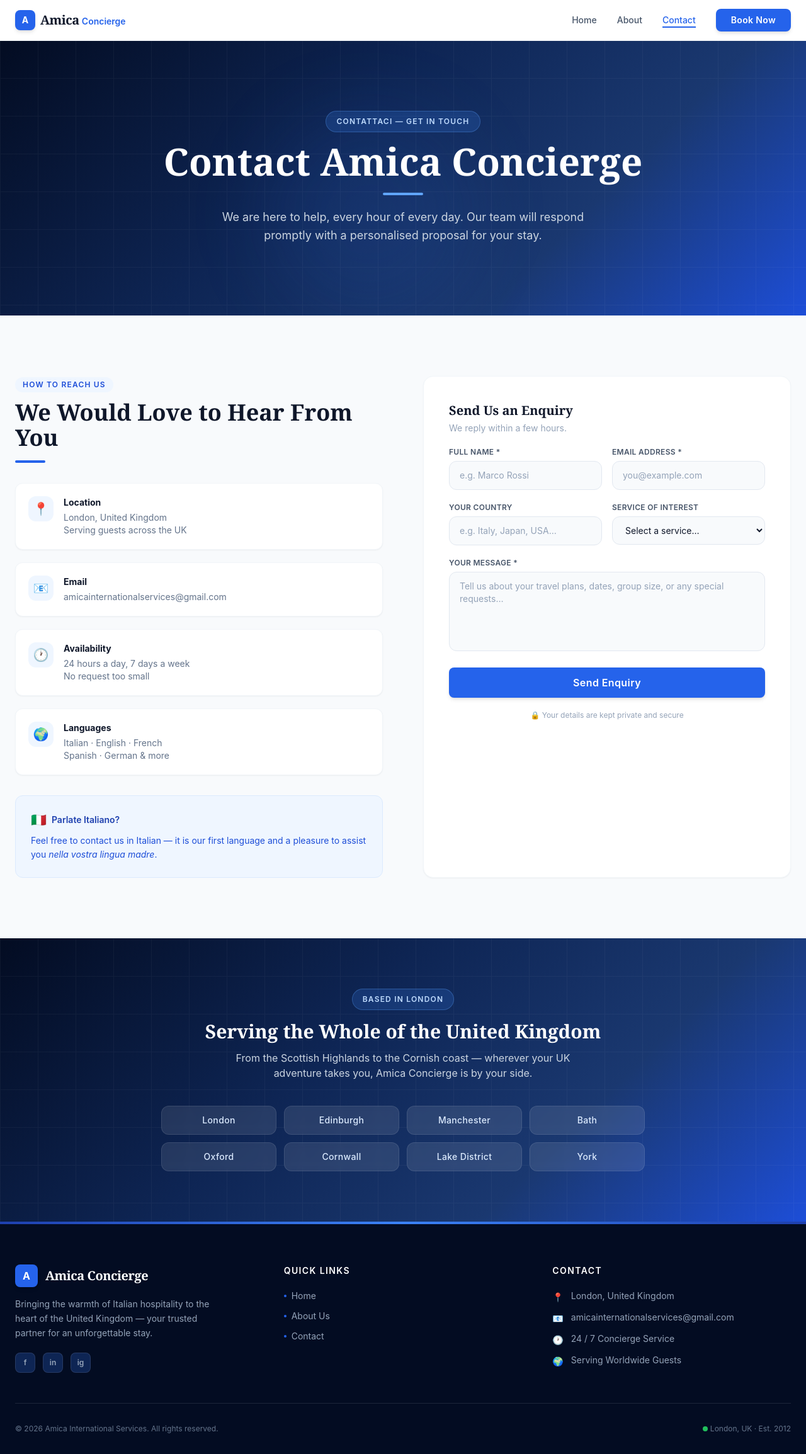
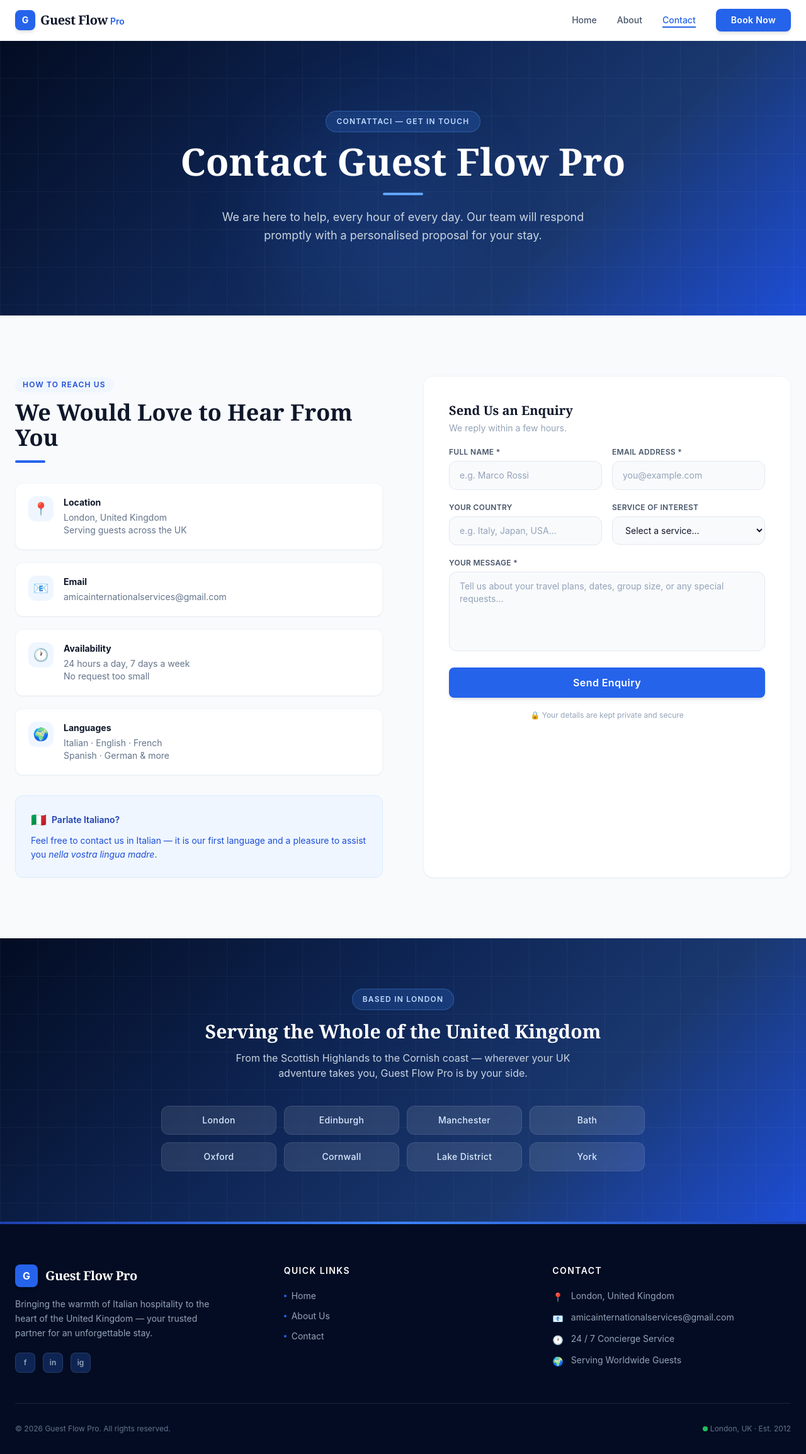
Before and after one commit to Amica-Connect-Technologies/Guest-Flow-Pro, a Next.js app: page /contact in a window 1280 px wide. Shown: the whole page at 63% size. Built offline with nearby package versions, Linux system fonts and the light colour scheme.

Commit message:
upload frontend code

```diff
--- a/app/about/page.tsx
+++ b/app/about/page.tsx
@@ -2,16 +2,16 @@ import type { Metadata } from "next";
 import Link from "next/link";
 
 export const metadata: Metadata = {
-  title: "About Us | Amica Concierge",
+  title: "About Us | Guest Flow Pro",
   description:
-    "Learn about Amica International Services — an Italian-founded concierge team bringing authentic hospitality to UK-bound travellers worldwide.",
+    "Learn about Guest Flow Pro — an Italian-founded concierge team bringing authentic hospitality to UK-bound travellers worldwide.",
 };
 
 const team = [
   {
     name: "Giulia Romano",
     role: "Founder & Head Concierge",
-    bio: "Born in Florence, Giulia has 15 years of luxury hospitality experience across Italy and the UK. She founded Amica to bring true Italian warmth to international visitors.",
+    bio: "Born in Florence, Giulia has 15 years of luxury hospitality experience across Italy and the UK. She founded Guest Flow Pro to bring true Italian warmth to international visitors.",
     initials: "GR",
     color: "bg-blue-600",
   },
@@ -48,7 +48,7 @@ const values = [
     icon: "🌿",
     title: "Autenticità — Authenticity",
     description:
-      "Authentic experiences, honest advice, and real connections — this is the Amica promise to every guest.",
+      "Authentic experiences, honest advice, and real connections — this is the Guest Flow Pro promise to every guest.",
   },
   {
     icon: "🌍",
@@ -73,10 +73,10 @@ export default function AboutPage() {
         <div className="absolute top-10 left-1/4 w-72 h-72 bg-blue-500/10 rounded-full blur-3xl" />
         <div className="relative z-10">
           <span className="inline-block bg-blue-500/20 border border-blue-400/30 text-blue-200 text-xs font-semibold tracking-widest uppercase px-4 py-2 rounded-full mb-4">
-            Chi Siamo — Who We Are
+            Who We Are
           </span>
           <h1 className="text-4xl md:text-6xl font-serif font-bold mb-5">
-            About Amica Concierge
+            About Guest Flow Pro
           </h1>
           <div className="w-16 h-1 bg-blue-400 mx-auto mb-5 rounded-full" />
           <p className="text-slate-300 max-w-2xl mx-auto text-lg leading-relaxed">
@@ -95,7 +95,7 @@ export default function AboutPage() {
             <div className="w-12 h-1 bg-blue-600 rounded-full mb-6" />
             <div className="space-y-4 text-slate-500 leading-relaxed text-sm md:text-base">
               <p>
-                Amica International Services was born out of a simple
+                Guest Flow Pro was born out of a simple
                 frustration: tourists visiting the UK were missing out on the
                 best the country had to offer, simply because they lacked a
                 trusted local guide who understood their culture, language, and
@@ -108,7 +108,7 @@ export default function AboutPage() {
                 while travelling abroad. So she set out to create it.
               </p>
               <p>
-                Today, Amica Concierge is a trusted partner for hundreds of
+                Today, Guest Flow Pro is a trusted partner for hundreds of
                 international visitors each year — from first-time travellers
                 to seasoned jet-setters — offering a seamless, Italian-style
                 welcome to the United Kingdom.
@@ -210,7 +210,7 @@ export default function AboutPage() {
         />
         <div className="relative z-10">
           <h2 className="text-3xl md:text-4xl font-serif font-bold mb-4">
-            Ready to Experience the Amica Difference?
+            Ready to Experience the Guest Flow Pro Difference?
           </h2>
           <p className="text-slate-300 max-w-xl mx-auto mb-8 leading-relaxed">
             Get in touch with our team today and let us create a personalised UK
--- a/app/contact/page.tsx
+++ b/app/contact/page.tsx
@@ -2,9 +2,9 @@ import type { Metadata } from "next";
 import ContactForm from "@/components/ContactForm";
 
 export const metadata: Metadata = {
-  title: "Contact Us | Amica Concierge",
+  title: "Contact Us | Guest Flow Pro",
   description:
-    "Reach out to Amica International Services for hotel bookings, concierge enquiries, and personalised UK travel planning.",
+    "Reach out to Guest Flow Pro for hotel bookings, concierge enquiries, and personalised UK travel planning.",
 };
 
 const contactDetails = [
@@ -49,7 +49,7 @@ export default function ContactPage() {
             Contattaci — Get in Touch
           </span>
           <h1 className="text-4xl md:text-6xl font-serif font-bold mb-5">
-            Contact Amica Concierge
+            Contact Guest Flow Pro
           </h1>
           <div className="w-16 h-1 bg-blue-400 mx-auto mb-5 rounded-full" />
           <p className="text-slate-300 max-w-xl mx-auto text-lg leading-relaxed">
@@ -132,7 +132,7 @@ export default function ContactPage() {
           </h2>
           <p className="text-slate-300 max-w-xl mx-auto mb-10">
             From the Scottish Highlands to the Cornish coast — wherever your UK
-            adventure takes you, Amica Concierge is by your side.
+            adventure takes you, Guest Flow Pro is by your side.
           </p>
           <div className="grid grid-cols-2 sm:grid-cols-4 gap-3 max-w-3xl mx-auto">
             {["London", "Edinburgh", "Manchester", "Bath", "Oxford", "Cornwall", "Lake District", "York"].map((city) => (
--- a/app/layout.tsx
+++ b/app/layout.tsx
@@ -4,9 +4,9 @@ import Navbar from "@/components/Navbar";
 import Footer from "@/components/Footer";
 
 export const metadata: Metadata = {
-  title: "Amica Concierge | Italian Hotel Services in the UK",
+  title: "Guest Flow Pro | Italian Hotel Services in the UK",
   description:
-    "Experience authentic Italian hospitality in the United Kingdom. Amica Concierge offers premium hotel services for worldwide tourists — from airport transfers to guided tours and fine dining reservations.",
+    "Experience authentic Italian hospitality in the United Kingdom. Guest Flow Pro offers premium hotel concierge services for worldwide tourists — from airport transfers to guided tours and fine dining reservations.",
 };
 
 export default function RootLayout({
--- a/app/page.tsx
+++ b/app/page.tsx
@@ -51,7 +51,7 @@ const testimonials = [
     name: "Marco Bianchi",
     origin: "Rome, Italy",
     quote:
-      "Amica Concierge made our London trip absolutely magical. We felt at home from the moment we landed.",
+      "Guest Flow Pro made our London trip absolutely magical. We felt at home from the moment we landed.",
     initials: "MB",
   },
   {
@@ -91,7 +91,7 @@ export default function HomePage() {
         <div className="relative z-10 text-center px-6 max-w-5xl mx-auto">
           <div className="inline-flex items-center gap-2 bg-blue-600/20 border border-blue-500/30 text-blue-300 text-xs font-semibold tracking-widest uppercase px-4 py-2 rounded-full mb-6 backdrop-blur-sm">
             <span className="w-1.5 h-1.5 bg-blue-400 rounded-full animate-pulse" />
-            Benvenuti — Welcome to Amica Concierge
+            Benvenuti — Welcome to Guest Flow Pro
           </div>
           <h1 className="text-5xl md:text-7xl font-serif font-bold text-white leading-tight mb-6">
             Italian Hospitality
@@ -101,7 +101,7 @@ export default function HomePage() {
             </span>
           </h1>
           <p className="text-slate-300 text-lg md:text-xl max-w-2xl mx-auto mb-10 leading-relaxed">
-            Amica Concierge brings the warmth, elegance, and passion of Italy to
+            Guest Flow Pro brings the warmth, elegance, and passion of Italy to
             your United Kingdom experience — tailored for travellers from around
             the world.
           </p>
--- a/components/Footer.tsx
+++ b/components/Footer.tsx
@@ -13,10 +13,10 @@ export default function Footer() {
           <div>
             <div className="flex items-center gap-3 mb-4">
               <div className="w-9 h-9 rounded-lg bg-blue-600 flex items-center justify-center shadow-md">
-                <span className="text-white font-bold text-base">A</span>
+                <span className="text-white font-bold text-base">G</span>
               </div>
               <span className="font-serif text-white text-xl font-bold tracking-tight">
-                Amica Concierge
+                Guest Flow Pro
               </span>
             </div>
             <p className="text-sm leading-relaxed text-slate-400 max-w-xs">
@@ -91,7 +91,7 @@ export default function Footer() {
         </div>
 
         <div className="flex flex-col md:flex-row items-center justify-between gap-4 pt-8 text-xs text-slate-500">
-          <p>© {new Date().getFullYear()} Amica International Services. All rights reserved.</p>
+          <p>© {new Date().getFullYear()} Guest Flow Pro. All rights reserved.</p>
           <p className="flex items-center gap-1">
             <span className="w-2 h-2 rounded-full bg-green-500 inline-block animate-pulse" />
             London, UK · Est. 2012
--- a/components/Navbar.tsx
+++ b/components/Navbar.tsx
@@ -21,14 +21,14 @@ export default function Navbar() {
         {/* Logo */}
         <Link href="/" className="flex items-center gap-2 group">
           <div className="w-8 h-8 rounded-lg bg-blue-600 flex items-center justify-center shadow-md group-hover:bg-blue-700 transition-colors">
-            <span className="text-white text-sm font-bold">A</span>
+            <span className="text-white text-sm font-bold">G</span>
           </div>
           <div className="leading-none">
             <span className="font-serif text-xl font-bold text-slate-900 tracking-tight group-hover:text-blue-700 transition-colors">
-              Amica
+              Guest Flow
             </span>
             <span className="hidden sm:inline text-blue-600 font-semibold text-sm ml-1">
-              Concierge
+              Pro
             </span>
           </div>
         </Link>
```
